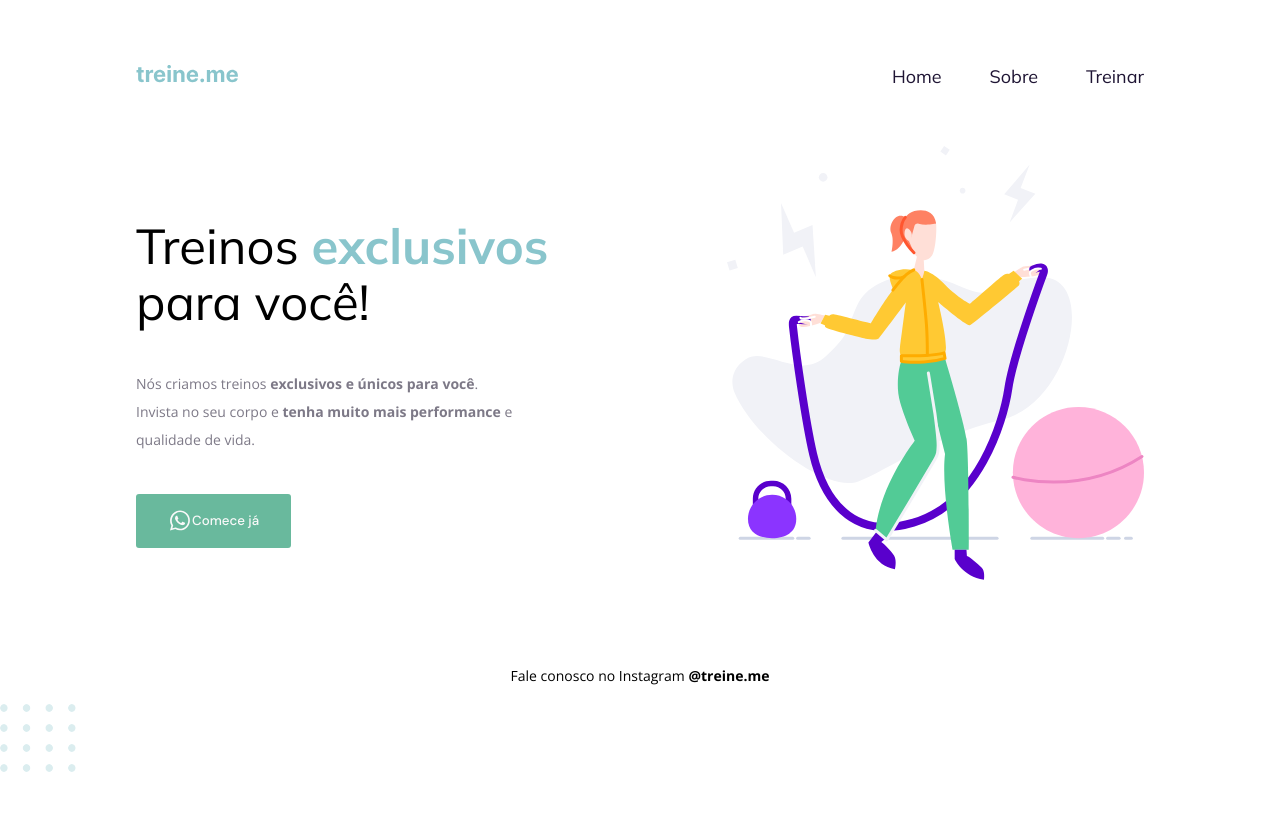
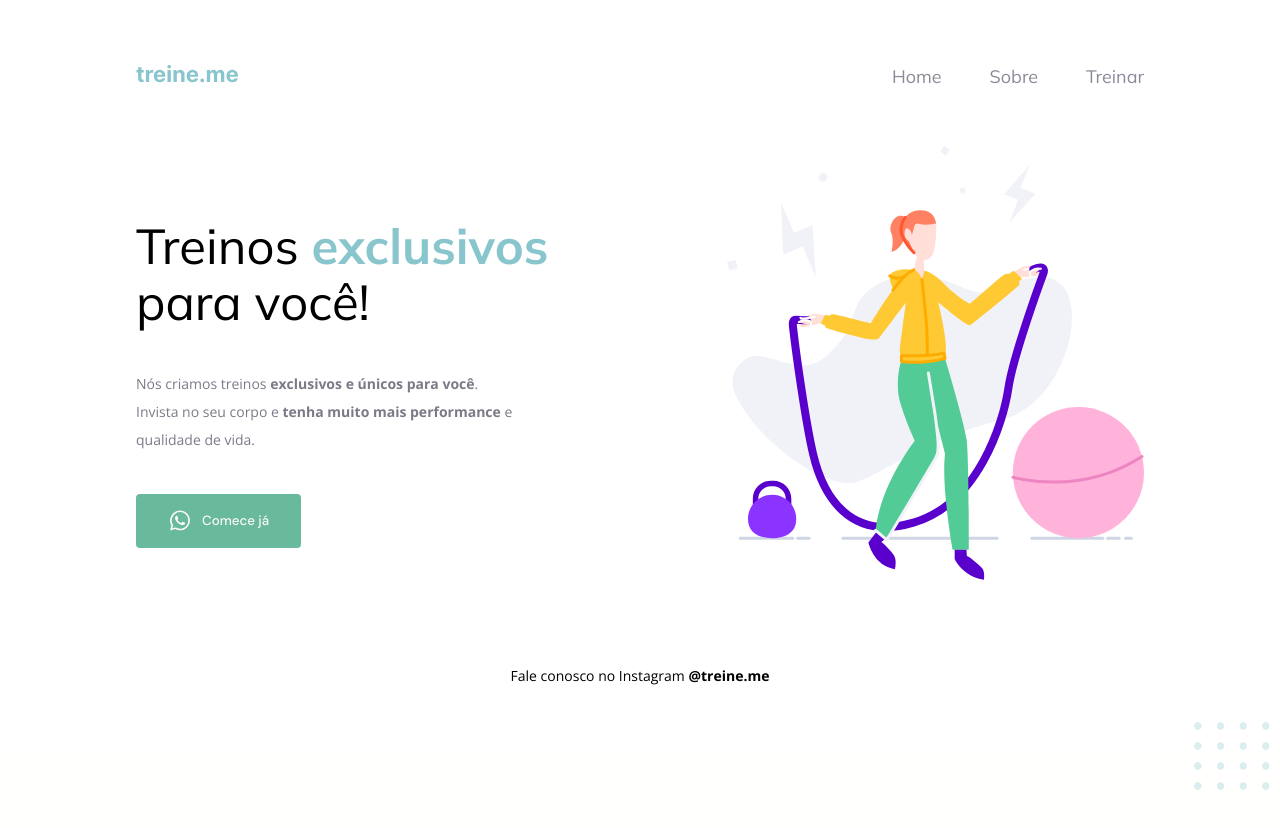
Before and after one commit to PabloYohan/explorer, a plain HTML site: page projetos/projeto02/index.html in a window 1280 px wide. Before the commit the page ends 800 px from the top, so only its background shows below. Drawn offline with nearby package versions, Linux system fonts and the light colour scheme.

Commit message:
fim do projeto 02

```diff
--- a/projetos/projeto02/index.html
+++ b/projetos/projeto02/index.html
@@ -38,6 +38,6 @@
       <p>Fale conosco no Instagram <a href="#">@treine.me</a></p>
     </footer>
   </div>
-  <img src="images/balls-decoration.svg" alt="Bolinhas verdes no canto inferior direito da imagem.">
+  <img class="bolinhas" src="images/balls-decoration.svg" alt="Bolinhas verdes no canto inferior direito da imagem.">
 </body>
 </html>
--- a/projetos/projeto02/style.css
+++ b/projetos/projeto02/style.css
@@ -12,9 +12,17 @@
   padding: 0;
 }
 
+.bolinhas{
+  position: fixed;
+  bottom: 0;
+  right: 0;
+}
+
 body{
   margin: 0;
   font-family: "Open Sans", sans-serif;
+  background: linear-gradient(180deg, rgba(227, 255,248, 0) 82.08%, rgba(277, 255, 248, 0.3) 100%);
+  min-height: 100vh;
 }
 
 nav{
@@ -47,10 +55,12 @@ ul{
 
 ul a {
   color: #1F1534;
+  opacity: 0.5;
 }
 
 ul a:hover{
   font-weight: bold;
+  opacity: 1;
 }
 
 h1{
@@ -69,15 +79,24 @@ h1 span{
 }
 
 button{
+  font-family: 'DM Sans', sans-serif;
   color: #F9F9F9;
+  background-color: #69B99D;
+
   display: flex;
   align-items: center;
-  justify-content: space-around;
-  background-color: #69B99D;
+  gap: 10px;
+  justify-content: center;
+
   border: none;
   padding: 14px 32px 15px;
-  border-radius: 3px;
-  font-family: 'DM Sans', sans-serif;
+  border-radius: 4px;
+
+  cursor: pointer;
+}
+
+button:hover{
+  background-color: #267559;
 }
 
 footer{
@@ -94,3 +113,7 @@ footer a{
   font-weight: bold;
   color: #000;
 }
+
+footer a:hover{
+  color:#585858;
+}
```
